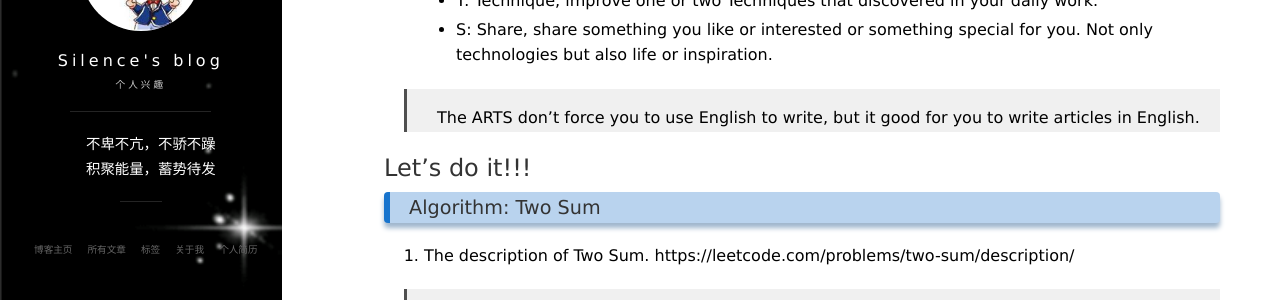
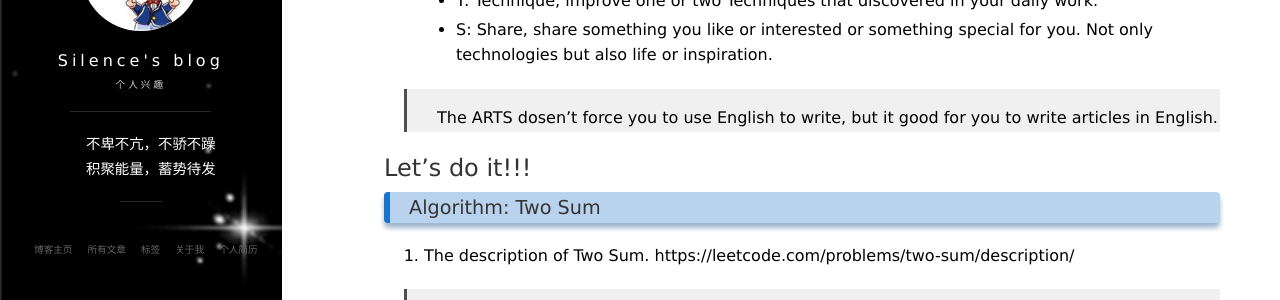
Before and after one commit to zhuSilence/zhuSilence.github.io, a Jekyll site: the page built from _posts/2018-07-02-The First Week ARTS.md, in a window 1280 px wide and 900 px high. Shown: the part 360-660 px from the top of the window. Built offline with Jekyll 4.4.1, drawn with Linux system fonts in a browser that asks for light colours; nearby versions of some CDN libraries; comment, search, counter and statistics services are not loaded.

Commit message:
Update 2018-07-02-The First Week ARTS.md

```diff
--- a/_posts/2018-07-02-The First Week ARTS.md
+++ b/_posts/2018-07-02-The First Week ARTS.md
@@ -15,7 +15,7 @@ tag: ARTS
    - S: Share, share something you like or interested or something special for you. Not only technologies but also life or inspiration.
 
 
-> The ARTS don't force you to use English to write, but it good for you to write articles in English.
+> The ARTS dosen't force you to use English to write, but it good for you to write articles in English.
 
 ## Let's do it!!!
 
```
